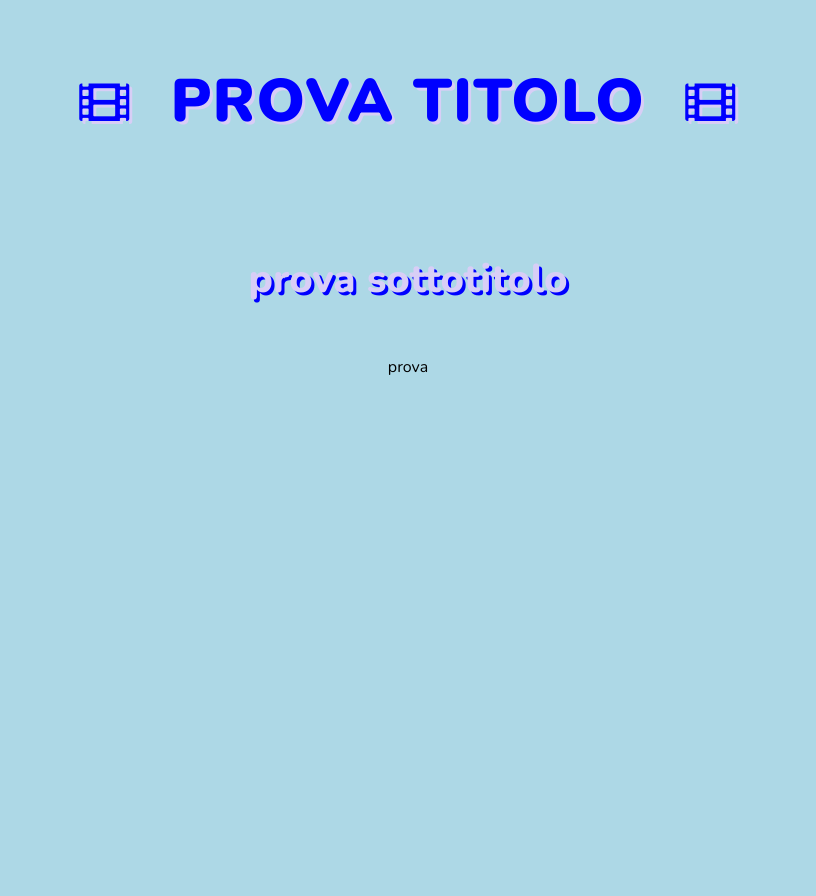
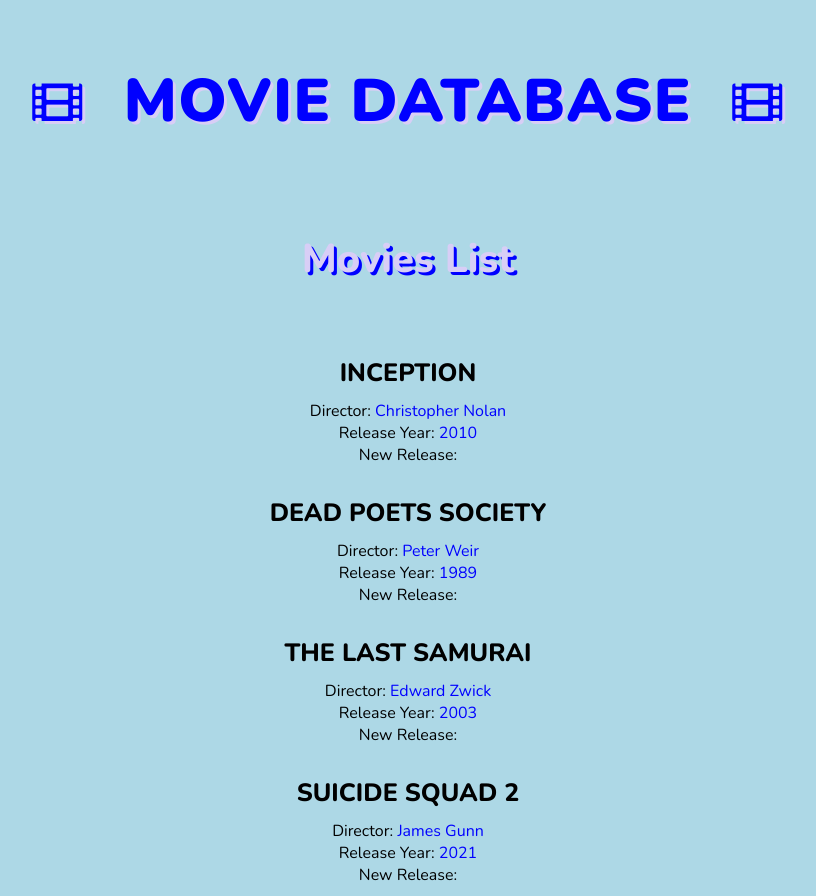
Before and after one commit to PatriziaCrimi/php-oop-1, a PHP site: page / in a window 1280 px wide. Shown: the whole page, without its empty margins (232-1048 px from the left). Before the commit the page ends 375 px from the top, so only its background shows below. Run offline with PHP 8.4, Linux system fonts and the light colour scheme.

Commit message:
Printing on screen some of the values

```diff
--- a/index.php
+++ b/index.php
@@ -25,9 +25,9 @@ class Movie {
 
   // ------------------------------ CONSTRUCTOR ------------------------------
 
-  function __construct($original_title, $release_year) {
-    $this->original_title = $original_title;
-    $this->release_year = $release_year;
+  function __construct($_original_title, $_release_year) {
+    $this->original_title = $_original_title;
+    $this->release_year = $_release_year;
   }
 
   // ------------------------------ METHODS ------------------------------
@@ -94,11 +94,127 @@ $suicide_squad_2 = new Movie('Suicide Squad 2', 2021);
   <body>
     <div id="page-wrapper">
       <div class="container">
-        <h1>prova titolo</h1>
-        <h2>prova sottotitolo</h2>
-        <?php
-        echo('prova');
-        ?>
+        <h1>MOVIE DATABASE</h1>
+        <h2>Movies list</h2>
+        <ul>
+          <!-- Inception -->
+          <li>
+            <h3>
+              <?php
+              echo($inception->original_title);
+              ?>
+            </h3>
+            <p>Director:
+              <span>
+                <?php
+                echo($inception->director);
+                ?>
+              </span>
+            </p>
+            <p>Release Year:
+              <span>
+                <?php
+                echo($inception->release_year);
+                ?>
+              </span>
+            </p>
+            <p>New Release:
+              <span>
+                <?php
+                // setNewRelease($inception->release_year);
+                echo($inception->new_release);
+                ?>
+              </span>
+            </p>
+          </li>
+          <!-- Dead Poets Society -->
+          <li>
+            <h3>
+              <?php
+              echo($dead_poets_society->original_title);
+              ?>
+            </h3>
+            <p>Director:
+              <span>
+                <?php
+                echo($dead_poets_society->director);
+                ?>
+              </span>
+            </p>
+            <p>Release Year:
+              <span>
+                <?php
+                echo($dead_poets_society->release_year);
+                ?>
+              </span>
+            </p>
+            <p>New Release:
+              <span>
+                <?php
+                echo($dead_poets_society->new_release);
+                ?>
+              </span>
+            </p>
+          </li>
+          <!-- The Last Samurai -->
+          <li>
+            <h3>
+              <?php
+              echo($the_last_samurai->original_title);
+              ?>
+            </h3>
+            <p>Director:
+              <span>
+                <?php
+                echo($the_last_samurai->director);
+                ?>
+              </span>
+            </p>
+            <p>Release Year:
+              <span>
+                <?php
+                echo($the_last_samurai->release_year);
+                ?>
+              </span>
+            </p>
+            <p>New Release:
+              <span>
+                <?php
+                echo($the_last_samurai->new_release);
+                ?>
+              </span>
+            </p>
+          </li>
+          <!-- Suicide Squad 2 -->
+          <li>
+            <h3>
+              <?php
+              echo($suicide_squad_2->original_title);
+              ?>
+            </h3>
+            <p>Director:
+              <span>
+                <?php
+                echo($suicide_squad_2->director);
+                ?>
+              </span>
+            </p>
+            <p>Release Year:
+              <span>
+                <?php
+                echo($suicide_squad_2->release_year);
+                ?>
+              </span>
+            </p>
+            <p>New Release:
+              <span>
+                <?php
+                echo($suicide_squad_2->new_release);
+                ?>
+              </span>
+            </p>
+          </li>
+        </ul>
       </div>
     </div>
   </body>
--- a/style.css
+++ b/style.css
@@ -20,10 +20,31 @@ h1 {
 
 h2 {
   font-weight: 800;
-  padding: 50px 0;
+  padding: 30px 0;
   font-size: 30px;
   color: #D8CEF6;
   text-shadow: 3px 3px blue;
+  text-transform: capitalize;
+}
+
+h3 {
+  font-weight: 800;
+  font-size: 25px;
+  text-transform: uppercase;
+  padding: 10px 0;
+}
+
+ul {
+  list-style-type: none;
+  padding-top: 20px;
+}
+
+li {
+  padding: 10px 0;
+}
+
+span {
+  color: blue;
 }
 
 #page-wrapper {
```
